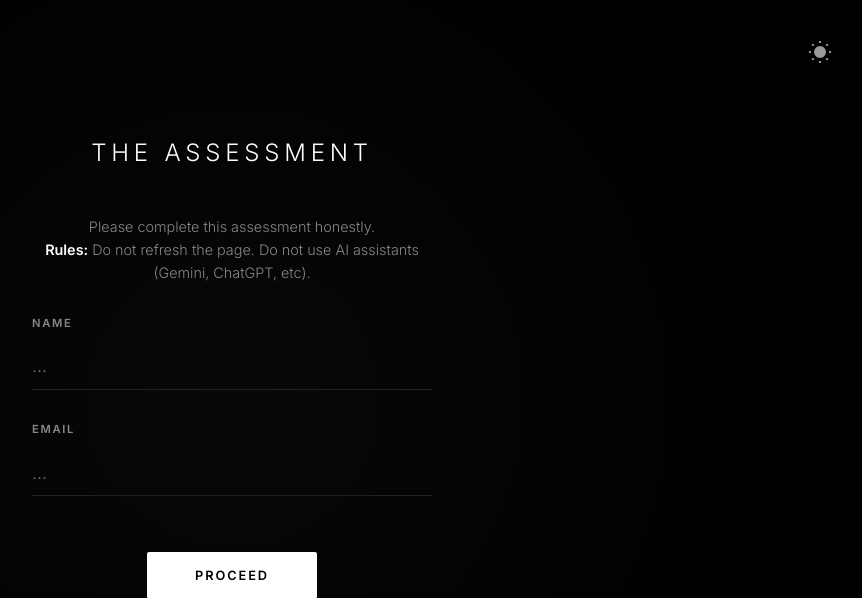
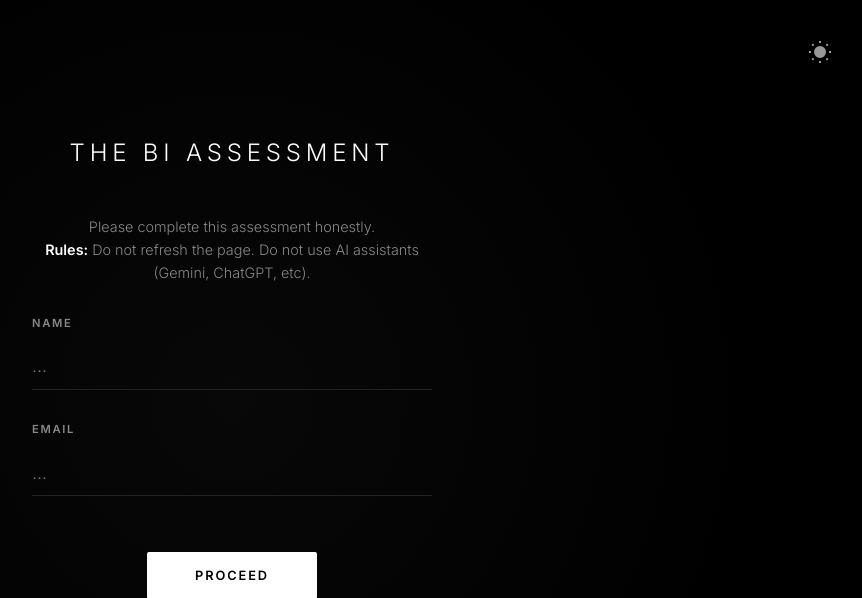
Before and after one commit to harshaislive/assessments, a Node server app: page / in a window 1280 px wide; the page is wider, and only the part inside the window is pictured. Shown: the top 598 px of that part, without its empty margins (408-1270 px from the left). Run offline with Node 20, Linux system fonts and the light colour scheme; some web fonts are replaced.

Commit message:
Update heading to THE BI ASSESSMENT

```diff
--- a/views/index.ejs
+++ b/views/index.ejs
@@ -26,7 +26,7 @@
         <!-- Welcome Screen -->
         <section id="welcome-screen" class="screen active">
             <div class="content-wrapper">
-                <h1 class="fade-in">The Assessment</h1>
+                <h1 class="fade-in">THE BI ASSESSMENT</h1>
                 <p class="intro-text fade-in delay-1">
                     Please complete this assessment honestly. <br>
                     <strong>Rules:</strong> Do not refresh the page. Do not use AI assistants (Gemini, ChatGPT, etc).
```
